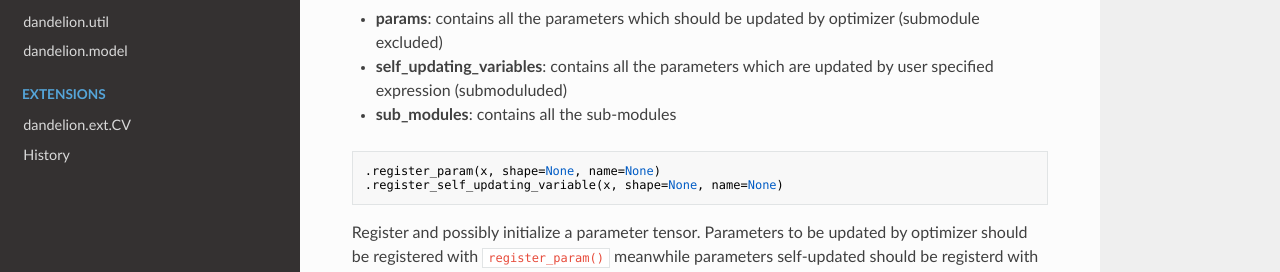
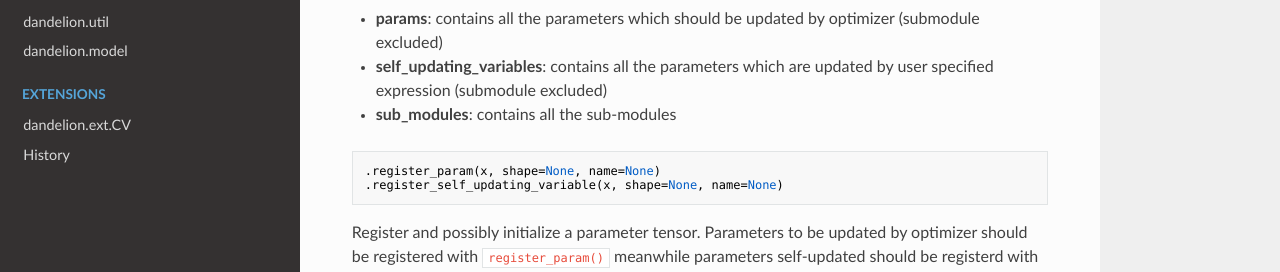
Before and after one commit to david-leon/Dandelion, an MkDocs documentation site: the page built from docs/dandelion_module.md, in a window 1280 px wide and 900 px high. Shown: the part 484-756 px from the top of the window. Built offline with MkDocs 1.6.1, drawn with Linux system fonts in a browser that asks for light colours; nearby versions of some CDN libraries; formulas are drawn with MathJax 3; old or Windows-style settings are respelled for this version of MkDocs.

Commit message:
improve documentation

````diff
--- a/docs/dandelion_module.md
+++ b/docs/dandelion_module.md
@@ -15,7 +15,7 @@ class Module(name=None, work_mode='inference')
 .work_mode               = work_mode
 ```
 * **params**: contains all the parameters which should be updated by optimizer (submodule excluded)
-* **self_updating_variables**: contains all the parameters which are updated by user specified expression (submoduluded)
+* **self_updating_variables**: contains all the parameters which are updated by user specified expression (submodule excluded)
 * **sub_modules**: contains all the sub-modules
 
 ```python
````
